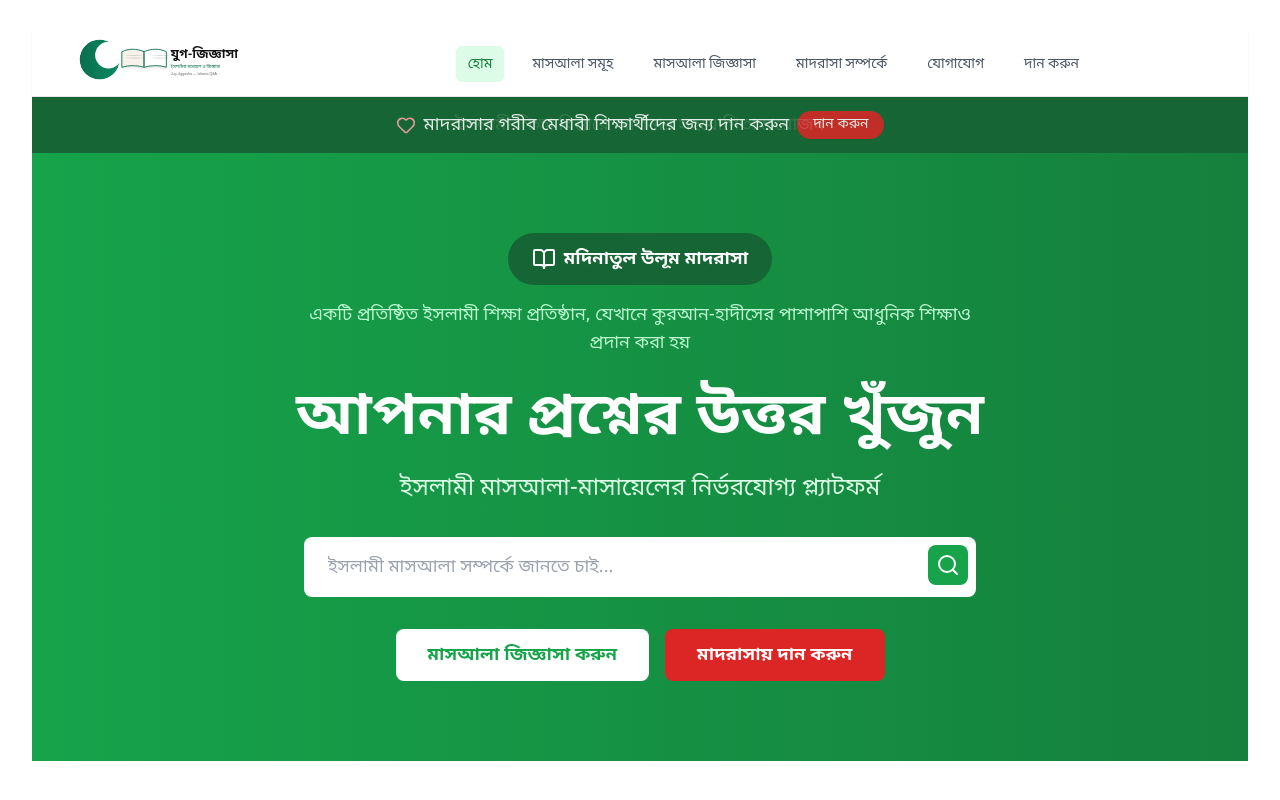
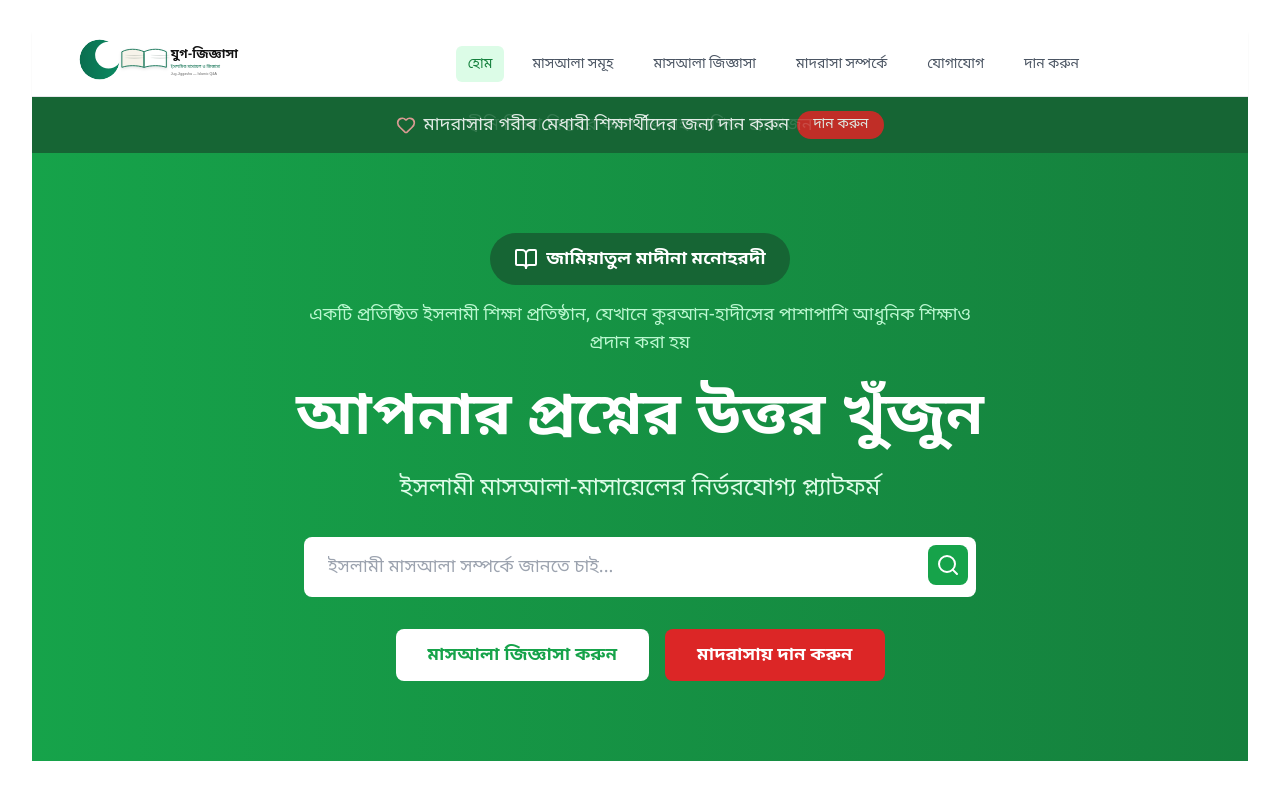
Before and after one commit to Abubakar-88/jugjiggasha, a React (Vite) app: page / in a window 1280 px wide. Shown: the top 800 px of the page. Built offline with nearby package versions, Linux system fonts and the light colour scheme.

Commit message:
about us updated

```diff
--- a/src/pages/Home.jsx
+++ b/src/pages/Home.jsx
@@ -15,7 +15,7 @@ const Home = () => {
       type: "donate"
     },
     {
-      text: "ইসলামী শিক্ষা বিস্তারে আপনার সহযোগিতা প্রয়োজন",
+      text: "দ্বীনি শিক্ষা বিস্তারে আপনার সহযোগিতা প্রয়োজন",
       type: "info"
     }
   ];
@@ -80,7 +80,7 @@ const Home = () => {
               <div className="bg-green-800 inline-flex items-center px-6 py-3 rounded-full mb-4">
                 <BookOpen className="h-6 w-6 mr-2" />
                 <span className="text-lg font-semibold bangla-text">
-                  মদিনাতুল উলূম মাদরাসা
+                  জামিয়াতুল মাদীনা মনোহরদী
                 </span>
               </div>
               <p className="text-green-200 text-lg bangla-text max-w-2xl mx-auto">
```
